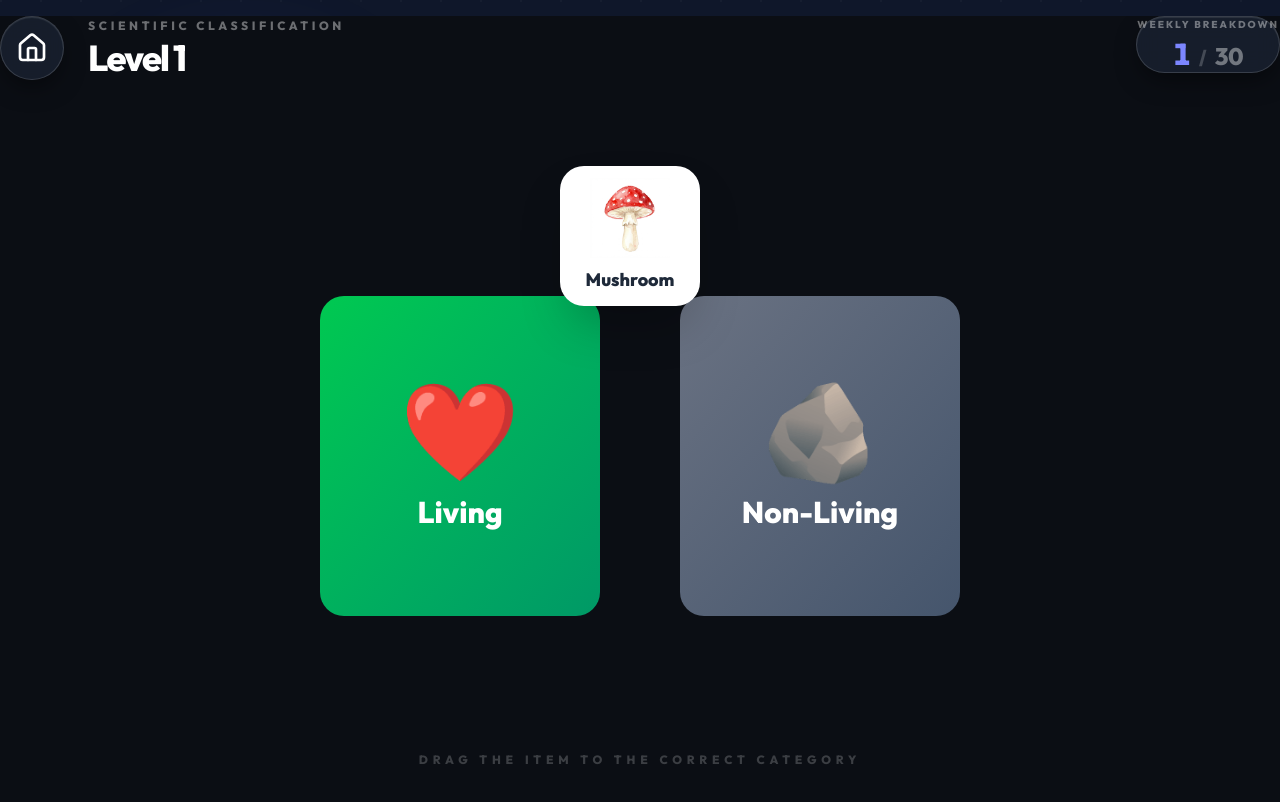
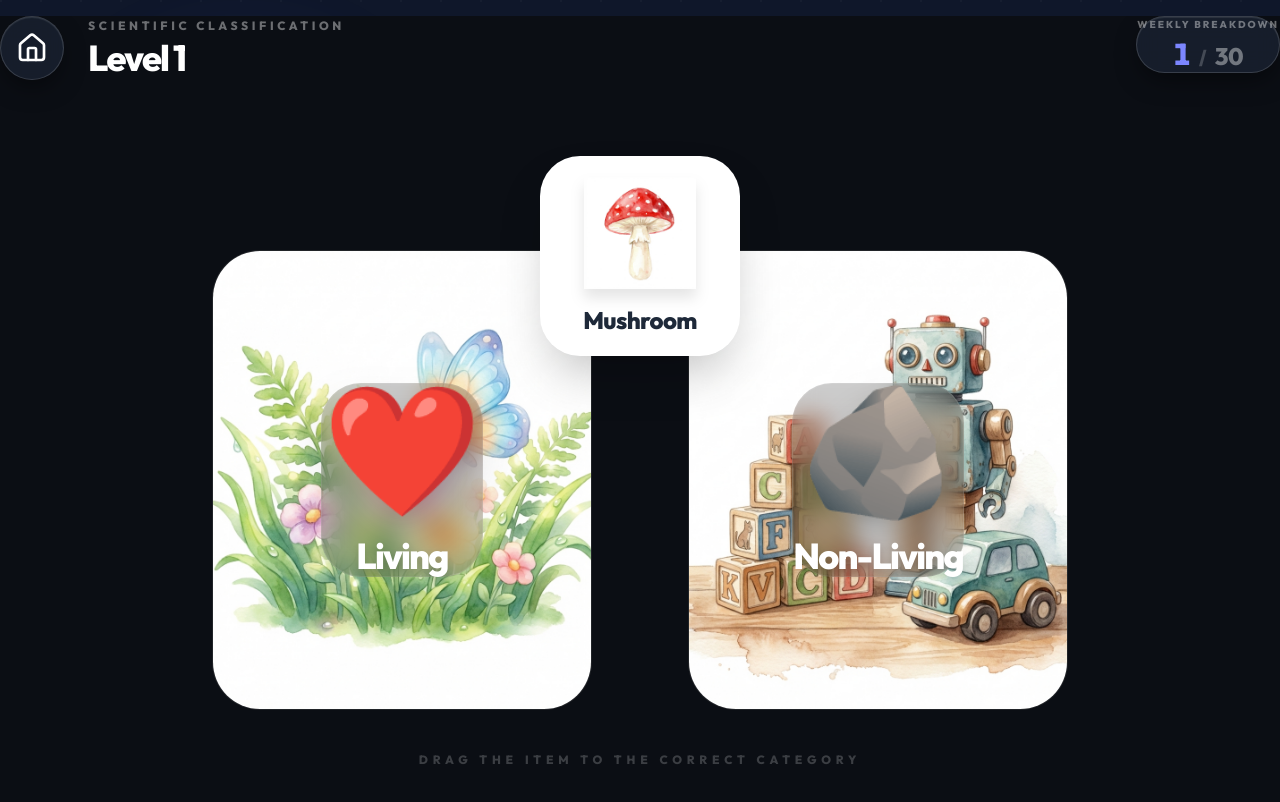
Before and after one commit to lawrence555-dev/lumiworld, a Next.js app: page /week/w1 in a window 1280 px wide. Shown: the top 802 px of the page. Built offline with nearby package versions, Linux system fonts and the light colour scheme.

Commit message:
feat: scale up game UI and integrate AI selection images for all levels

```diff
--- a/app/week/[id]/WeekClient.tsx
+++ b/app/week/[id]/WeekClient.tsx
@@ -112,9 +112,11 @@ export default function WeekClient({ params: paramsPromise }: { params: Promise<
     useEffect(() => {
         if (!config) return;
 
-        const imagesToPreload = config.items
-            .filter(item => item.image)
-            .map(item => item.image as string);
+        const imagesToPreload = [
+            ...config.items.filter(item => item.image).map(item => item.image as string),
+            config.leftZone.selectionImage,
+            config.rightZone.selectionImage
+        ].filter(Boolean) as string[];
 
         imagesToPreload.forEach(src => {
             const img = new Image();
@@ -317,7 +319,7 @@ export default function WeekClient({ params: paramsPromise }: { params: Promise<
             )}
 
             {/* Drop Zones */}
-            <div className="absolute top-[55%] left-1/2 -translate-x-1/2 -translate-y-1/2 flex gap-12 sm:gap-20">
+            <div className="absolute top-[58%] left-1/2 -translate-x-1/2 -translate-y-1/2 flex gap-16 sm:gap-24">
                 <div
                     ref={leftZoneRef}
                     className={`transition-all duration-500 ${consecutiveErrors >= 3 && currentItem.type !== config.leftZone.id ? 'opacity-30 pointer-events-none grayscale scale-95' : 'hover:scale-105'}`}
@@ -329,6 +331,7 @@ export default function WeekClient({ params: paramsPromise }: { params: Promise<
                         acceptTypes={[config.leftZone.id]}
                         color={config.leftZone.color}
                         filled={leftFilled}
+                        selectionImage={config.leftZone.selectionImage}
                         highlight={consecutiveErrors >= 2 && currentItem.type === config.leftZone.id}
                     />
                 </div>
@@ -344,6 +347,7 @@ export default function WeekClient({ params: paramsPromise }: { params: Promise<
                         acceptTypes={[config.rightZone.id]}
                         color={config.rightZone.color}
                         filled={rightFilled}
+                        selectionImage={config.rightZone.selectionImage}
                         highlight={consecutiveErrors >= 2 && currentItem.type === config.rightZone.id}
                     />
                 </div>
@@ -359,8 +363,8 @@ export default function WeekClient({ params: paramsPromise }: { params: Promise<
                         label={GAME_LABELS[currentItem.id]?.[language as keyof typeof GAME_LABELS[string]] || currentItem.label}
                         emoji={currentItem.emoji}
                         image={currentItem.image}
-                        initialX={typeof window !== 'undefined' ? window.innerWidth / 2 - 80 : 0}
-                        initialY={150}
+                        initialX={typeof window !== 'undefined' ? window.innerWidth / 2 - 100 : 0}
+                        initialY={140}
                         onDragEnd={handleDragEnd}
                     />
                 </div>
--- a/components/game/Draggable.tsx
+++ b/components/game/Draggable.tsx
@@ -104,17 +104,18 @@ export function Draggable({
         <motion.div
             ref={dragRef}
             className={`
-        absolute bg-white rounded-3xl shadow-2xl p-6
-        flex flex-col items-center justify-center gap-2
+        absolute bg-white rounded-[2.5rem] shadow-2xl p-8
+        flex flex-col items-center justify-center gap-4
         cursor-grab active:cursor-grabbing
         select-none touch-none
-        ${isDragging ? 'z-50 scale-110' : 'z-10'}
+        border-4 border-white/50
+        ${isDragging ? 'z-50 scale-110 shadow-[0_30px_60px_rgba(0,0,0,0.5)]' : 'z-10'}
       `}
             style={{
                 left: position.x,
                 top: position.y,
-                width: '140px',
-                height: '140px',
+                width: '200px',
+                height: '200px',
             }}
             animate={{
                 scale: isDragging ? 1.1 : 1,
@@ -129,17 +130,17 @@ export function Draggable({
             onMouseLeave={handleMouseUp}
         >
             {image ? (
-                <div className="w-20 h-20 relative flex items-center justify-center">
+                <div className="w-28 h-28 relative flex items-center justify-center">
                     <img
                         src={image}
                         alt={label}
-                        className="w-full h-full object-contain pointer-events-none"
+                        className="w-full h-full object-contain pointer-events-none drop-shadow-xl"
                     />
                 </div>
             ) : (
-                <div className="text-6xl">{emoji}</div>
+                <div className="text-8xl filter drop-shadow-lg">{emoji}</div>
             )}
-            <div className="text-lg font-bold text-gray-800 text-center">{label}</div>
+            <div className="text-2xl font-black text-gray-800 text-center tracking-tight leading-tight">{label}</div>
         </motion.div>
     );
 }
--- a/components/game/DropZone.tsx
+++ b/components/game/DropZone.tsx
@@ -10,6 +10,7 @@ interface DropZoneProps {
     acceptTypes: string[];
     color: 'green' | 'blue' | 'purple' | 'emerald' | 'cyan' | 'gray';
     filled: boolean;
+    selectionImage?: string;
     highlight?: boolean;
     onDrop?: (itemId: string) => void;
 }
@@ -21,6 +22,7 @@ export function DropZone({
     acceptTypes,
     color,
     filled,
+    selectionImage,
     highlight,
     onDrop,
 }: DropZoneProps) {
@@ -29,12 +31,12 @@ export function DropZone({
 
     const getBgColor = () => {
         switch (color) {
-            case 'green': return 'bg-gradient-to-br from-green-500 to-emerald-600';
-            case 'blue': return 'bg-gradient-to-br from-blue-500 to-indigo-600';
-            case 'purple': return 'bg-gradient-to-br from-purple-500 to-pink-600';
-            case 'emerald': return 'bg-gradient-to-br from-emerald-500 to-teal-600';
-            case 'cyan': return 'bg-gradient-to-br from-cyan-500 to-blue-600';
-            default: return 'bg-gradient-to-br from-gray-500 to-slate-600';
+            case 'green': return 'from-green-500/80 to-emerald-600/80';
+            case 'blue': return 'from-blue-500/80 to-indigo-600/80';
+            case 'purple': return 'from-purple-500/80 to-pink-600/80';
+            case 'emerald': return 'from-emerald-500/80 to-teal-600/80';
+            case 'cyan': return 'from-cyan-500/80 to-blue-600/80';
+            default: return 'from-gray-500/80 to-slate-600/80';
         }
     };
 
@@ -44,22 +46,23 @@ export function DropZone({
         <motion.div
             ref={zoneRef}
             className={`
-        relative rounded-3xl p-8
-        flex flex-col items-center justify-center gap-4
-        transition-all duration-300
-        ${bgColor}
-        ${isHovered ? 'scale-105 shadow-2xl' : 'shadow-xl'}
-        ${filled ? 'opacity-50' : 'opacity-100'}
+        relative rounded-[3rem] p-8
+        flex flex-col items-center justify-center gap-6
+        transition-all duration-500 overflow-hidden
+        ${selectionImage ? 'bg-black/20' : `bg-gradient-to-br ${bgColor}`}
+        ${isHovered ? 'scale-105 shadow-[0_0_50px_rgba(255,255,255,0.2)]' : 'shadow-2xl'}
+        ${filled ? 'brightness-50' : 'brightness-100'}
+        border border-white/10
       `}
             style={{
-                width: '280px',
-                height: '320px',
+                width: '380px',
+                height: '460px',
             }}
             animate={{
                 scale: isHovered ? 1.05 : highlight ? [1, 1.05, 1] : 1,
                 boxShadow: highlight ? [
                     '0 0 0px rgba(255,255,255,0)',
-                    '0 0 40px rgba(255,255,255,0.6)',
+                    '0 0 60px rgba(255,255,255,0.4)',
                     '0 0 0px rgba(255,255,255,0)'
                 ] : 'none'
             }}
@@ -69,18 +72,44 @@ export function DropZone({
                 ease: "easeInOut"
             }}
         >
-            {/* Icon */}
-            <div className="text-8xl">{icon}</div>
+            {/* Background Selection Image */}
+            {selectionImage && (
+                <div className="absolute inset-0 z-0">
+                    <img
+                        src={selectionImage}
+                        alt=""
+                        className="w-full h-full object-cover transition-transform duration-700 hover:scale-110"
+                    />
+                    <div className={`absolute inset-0 bg-gradient-to-t ${bgColor.replace(/\/80/g, '/40')} via-transparent to-transparent opacity-60`} />
+                </div>
+            )}
 
-            {/* Label */}
-            <div className="text-3xl font-black text-white text-center">
-                {label}
+            {/* Content Wrapper for Glassmorphism effect when image is present */}
+            <div className={`
+                relative z-10 flex flex-col items-center gap-6
+                ${selectionImage ? 'bg-black/20 backdrop-blur-md p-8 rounded-[2.5rem] border border-white/10' : ''}
+            `}>
+                {/* Icon */}
+                <div className="text-9xl filter drop-shadow-2xl transform transition-transform hover:scale-110 duration-300">
+                    {icon}
+                </div>
+
+                {/* Label */}
+                <div className="text-4xl font-black text-white text-center tracking-tighter drop-shadow-lg">
+                    {label}
+                </div>
             </div>
 
             {/* Filled Indicator */}
             {filled && (
-                <div className="absolute inset-0 flex items-center justify-center bg-black/30 rounded-3xl">
-                    <div className="text-6xl">✓</div>
+                <div className="absolute inset-0 z-50 flex items-center justify-center bg-black/40 backdrop-blur-sm rounded-[3rem]">
+                    <motion.div
+                        initial={{ scale: 0 }}
+                        animate={{ scale: 1 }}
+                        className="text-9xl text-white drop-shadow-[0_0_30px_rgba(255,255,255,0.5)]"
+                    >
+                        ✓
+                    </motion.div>
                 </div>
             )}
         </motion.div>
```
